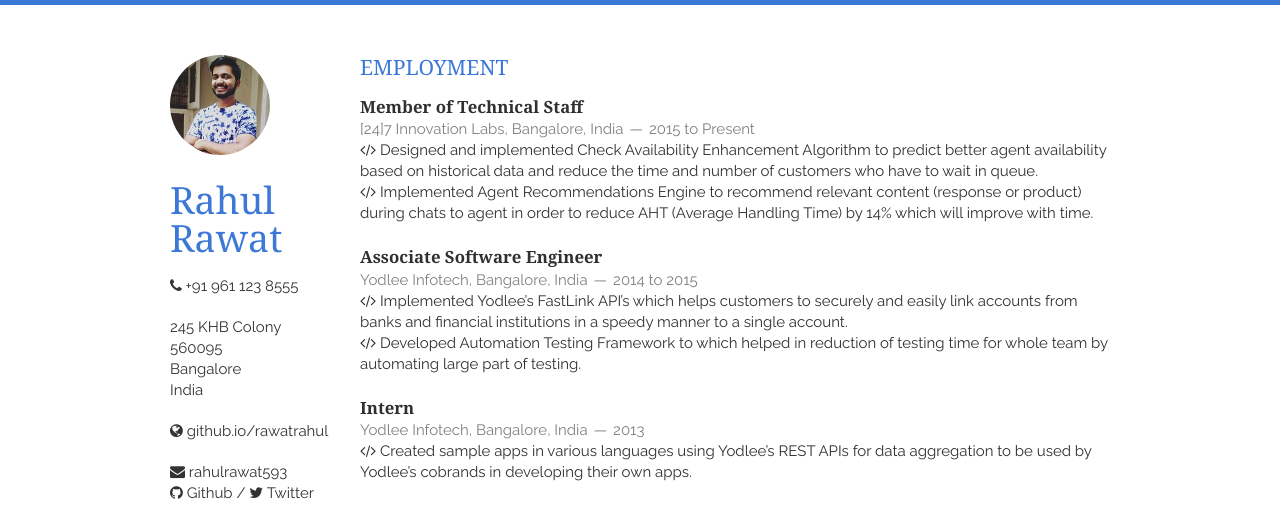
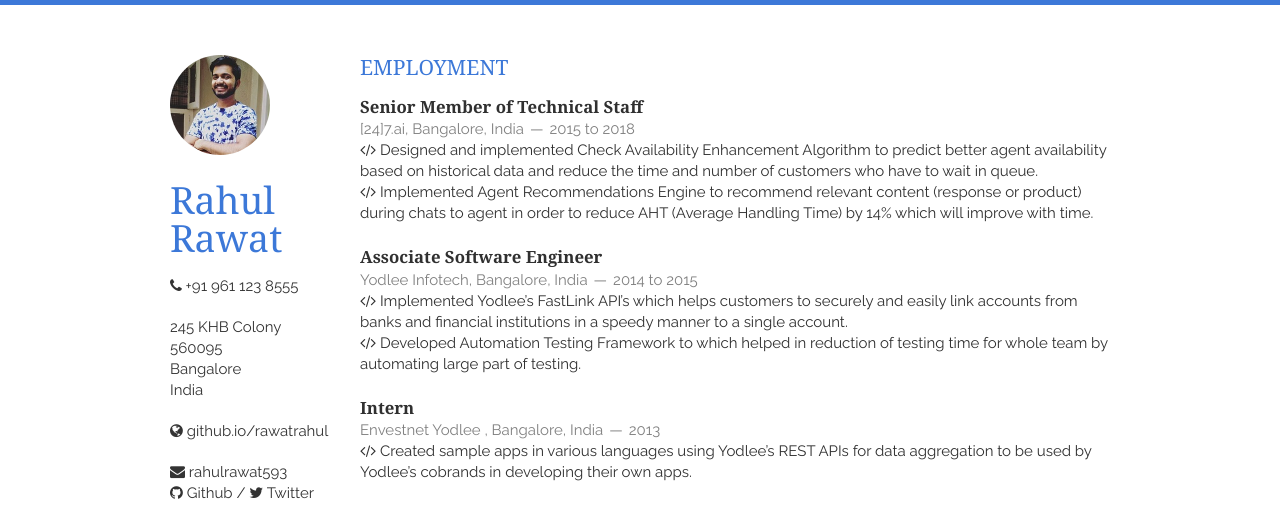
Before and after one commit to rawatrahul/vitae, a Jekyll site: the page built from index.html, in a window 1280 px wide. Shown: the top 525 px of the page. Built offline with Jekyll 4.4.1, drawn with Linux system fonts in a browser that asks for light colours; the list of posts is cut into pages by our own code.

Commit message:
Update employment.html

```diff
--- a/_includes/employment.html
+++ b/_includes/employment.html
@@ -2,8 +2,8 @@
     <h1>Employment</h1>
     <article>
         <header>
-            <h1>Member of Technical Staff</h1>
-            <span><address>[24]7 Innovation Labs, Bangalore, India</address><time>2015 to Present</time></span>
+            <h1>Senior Member of Technical Staff</h1>
+            <span><address>[24]7.ai, Bangalore, India</address><time>2015 to 2018</time></span>
         </header>
         <p><i class="fa fa-code"></i> Designed and implemented Check Availability Enhancement Algorithm to predict better agent availability based on historical data and reduce the time and number of customers who have to wait in queue.</p>
 		<p><i class="fa fa-code"></i> Implemented Agent Recommendations Engine to recommend relevant content (response or product) during chats to agent in order to reduce AHT (Average Handling Time) by 14% which will improve with time.</p>
@@ -19,7 +19,7 @@
     <article>
         <header>
             <h1>Intern</h1>
-            <span><address>Yodlee Infotech, Bangalore, India</address><time>2013</time></span>
+            <span><address>Envestnet Yodlee , Bangalore, India</address><time>2013</time></span>
         </header>
         <p><i class="fa fa-code"></i> Created sample apps in various languages using Yodlee’s REST APIs for data aggregation to be used by Yodlee’s cobrands in developing their own apps.</p>
     </article>
```
